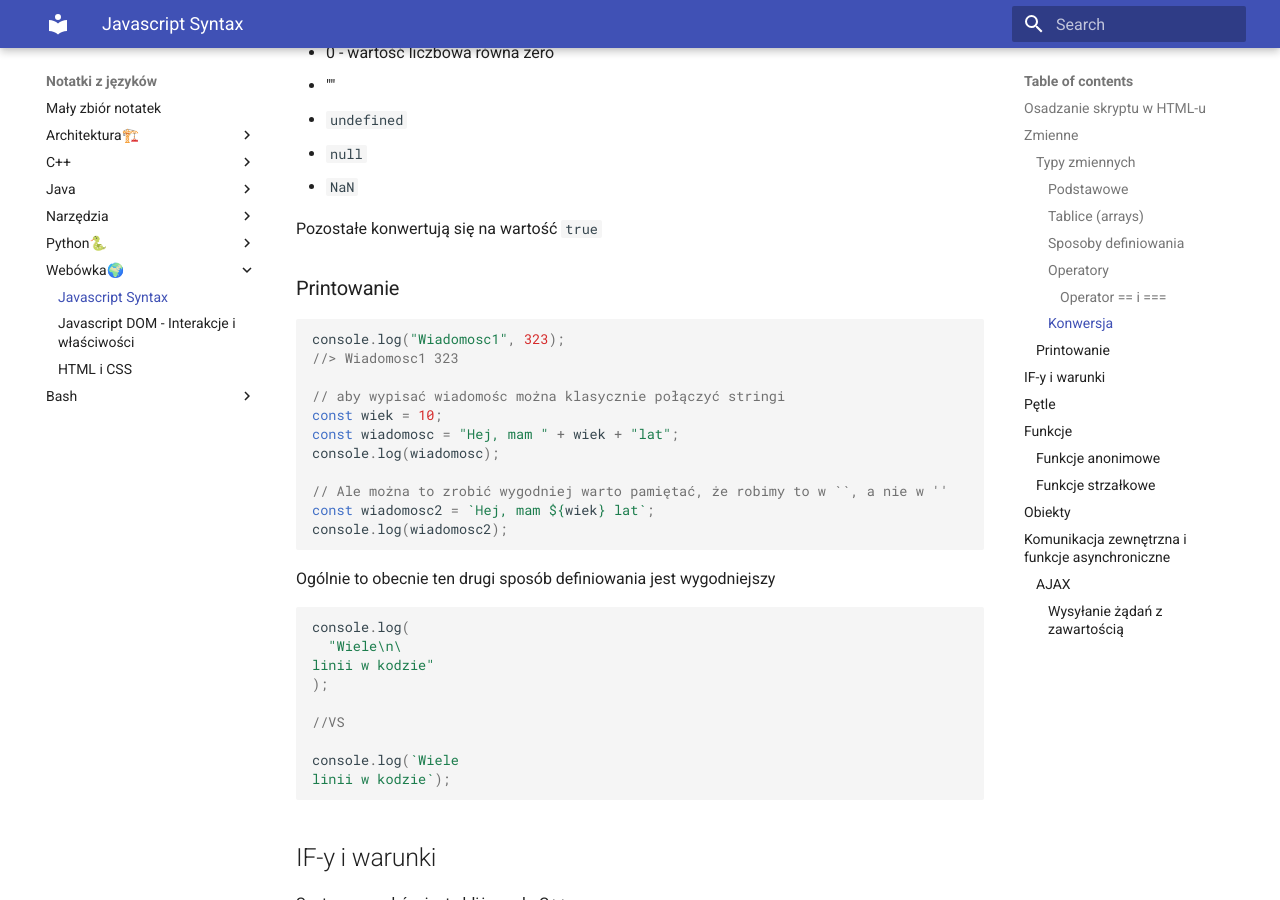
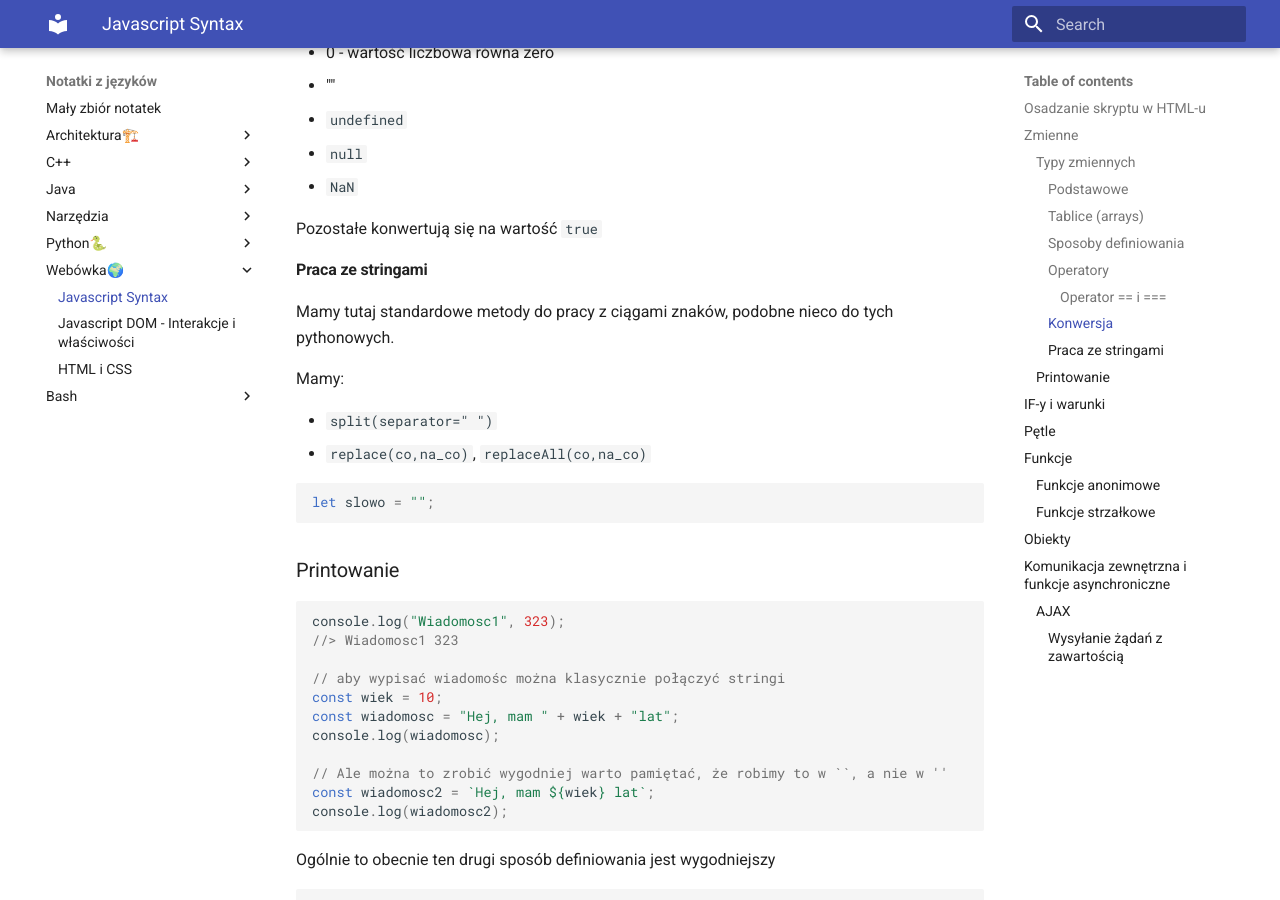
Before and after one commit to pktiuk/notatki_z_jezykow, an MkDocs documentation site: the page built from docs/Webówka🌍/1_javascript_syntax.md, in a window 1280 px wide and 900 px high, scrolled down 5087 px. Built offline with MkDocs 1.6.1 and Material for MkDocs 9.7.7, drawn with Linux system fonts in a browser that asks for light colours.

Commit message:
Trochę o stringach

````diff
--- a/docs/Webówka🌍/1_javascript_syntax.md
+++ b/docs/Webówka🌍/1_javascript_syntax.md
@@ -254,6 +254,21 @@ Na ogół działa to fajnie, ale operator `+` może trochę napsuć i być źró
 - `NaN`
 
 Pozostałe konwertują się na wartość `true`
+
+#### Praca ze stringami
+
+Mamy tutaj standardowe metody do pracy z ciągami znaków, podobne nieco do tych pythonowych.
+
+Mamy:
+
+- `split(separator=" ")`
+- `replace(co,na_co)`, `replaceAll(co,na_co)`
+
+
+```js
+let slowo = "";
+
+```
 
 ### Printowanie
 
````
Also changed, not shown: docs/Webówka🌍/2_javascript_interakcje_z_dom.md (+18 -19 lines).
